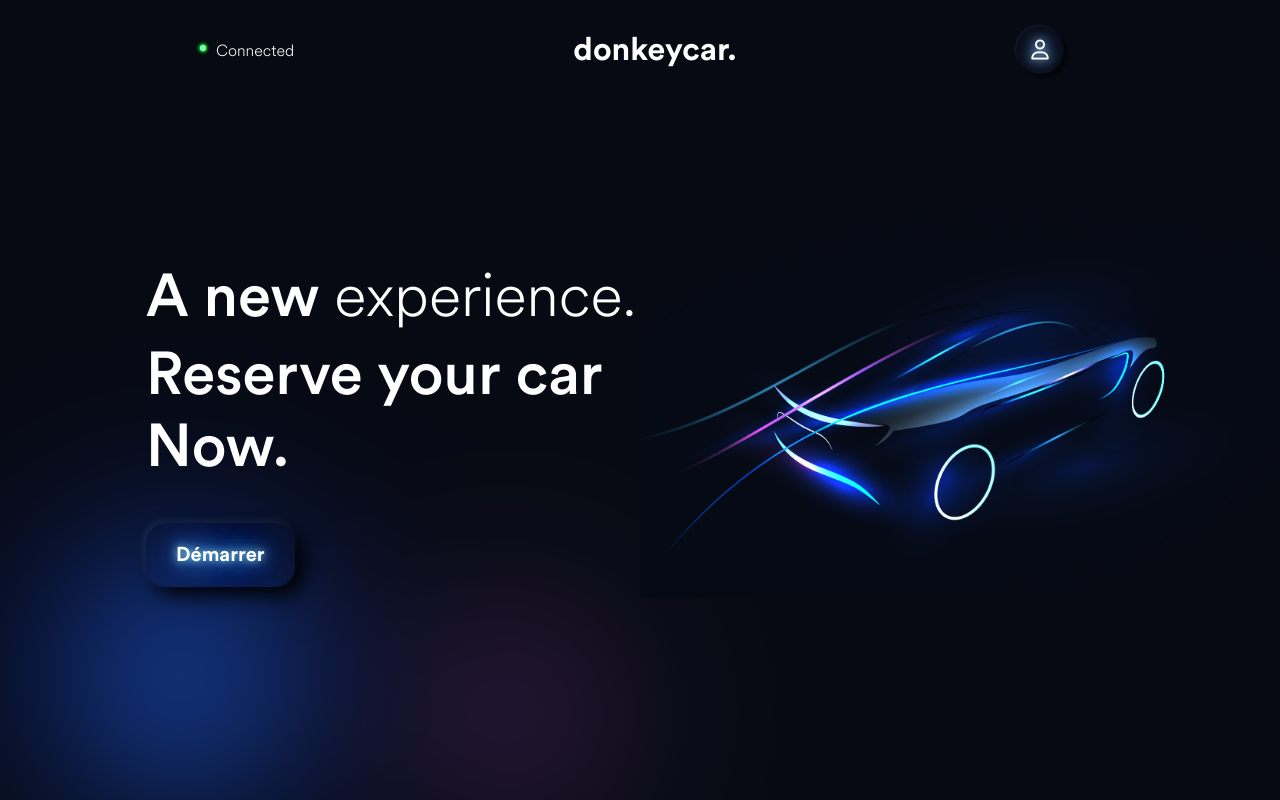
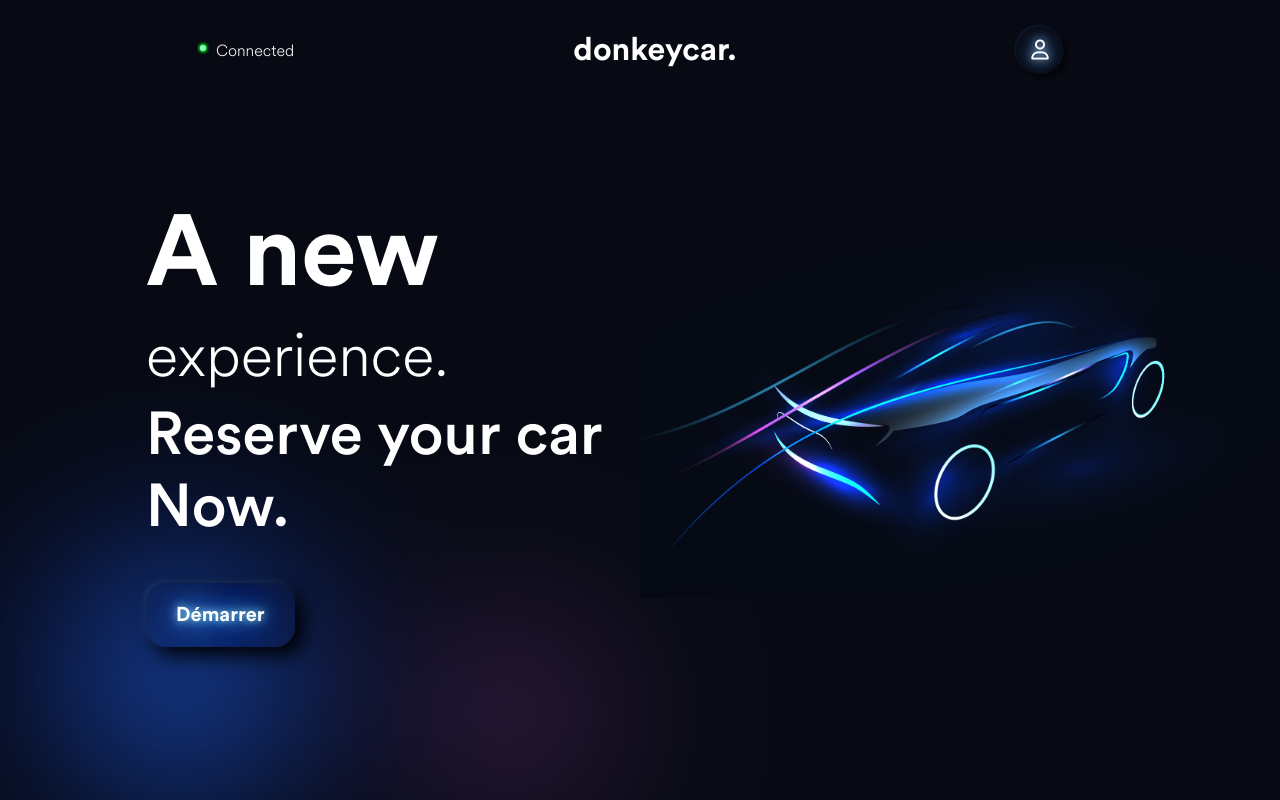
Before and after one commit to drameBoubacar/reservation-car, a PHP site: page / in a window 1280 px wide. Run offline with PHP 8.4, Linux system fonts and the light colour scheme; some libraries are stand-ins or nearby versions.

Commit message:
menu fini

```diff
--- a/app.css/app.css
+++ b/app.css/app.css
@@ -21,6 +21,7 @@ html, body {
   background-size: 120%;
   width: 100%;
   height: 100%;
+  border-radius: 4rem;
 }
 
 span {
@@ -185,6 +186,13 @@ ul.fmenu .floating-menu > li:not(:last-child) a {
   font-family: "Circular pro";
   font-size: 30px;
 }
+.container .content .text_section span.heading {
+  font-weight: 900;
+  font-size: 100px;
+}
+.container .content .text_section .text_section h1 {
+  font-size: 60px;
+}
 .container .content .text_section input[type=button] {
   padding: 20px 30px 20px 30px;
   border-radius: 20px;
--- a/index.php
+++ b/index.php
@@ -42,7 +42,7 @@
     <div class="container">
         <div class="content">
             <div class="text_section">
-                <h1>A new <span>experience.</span><br>Reserve your car<br>Now.</h1>
+                <h1><span class="heading">A new</span> <span>experience.</span><br>Reserve your car<br>Now.</h1>
 
                 <div class="btn">
                 <input type="button" value="Démarrer">
--- a/sass/app.scss
+++ b/sass/app.scss
@@ -29,7 +29,10 @@ html,body{
     background-size: 120%;
     width: 100%;
     height: 100%;
+   border-radius: 4rem;
   }
+
+
 
   span{
       font-family: "Circular pro";
@@ -230,6 +233,15 @@ ul.fmenu {
             font-family: $font;
             font-size: $h1-size;
 
+            span.heading {
+                font-weight: 900;
+                font-size: 100px;
+            }
+
+            .text_section h1{
+                font-size: 60px;
+            }
+
 
             input[type=button] {
                 padding: 20px 30px 20px 30px;
```
